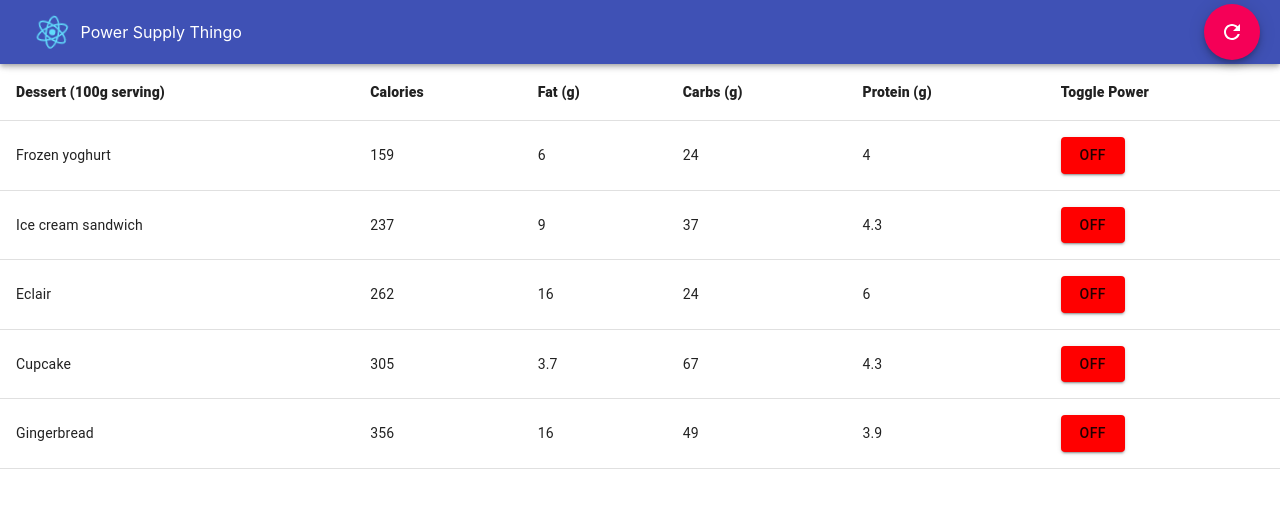
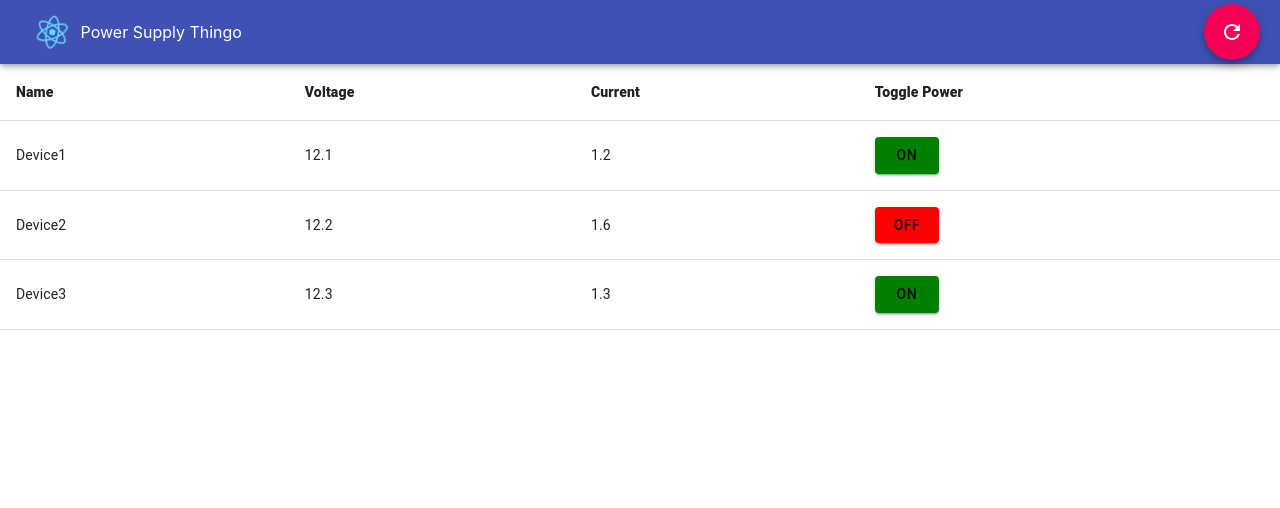
Before and after one commit to JackNewman12/Koradmote, a React (Create React App) app: page / in a window 1280 px wide. Shown: the top 508 px of the page. Built offline with nearby package versions, Linux system fonts and the light colour scheme.

Commit message:
Proper names in tables

```diff
--- a/src/App.js
+++ b/src/App.js
@@ -12,16 +12,14 @@ import AppBar from '@material-ui/core/AppBar';
 import { Toolbar } from '@material-ui/core';
 import './App.css';
 
-function createData(name, calories, fat, carbs, protein) {
-  return { name, calories, fat, carbs, protein };
+function createData(name, voltage, current, state) {
+  return { name, voltage, current, state };
 }
 
 const rows = [
-  createData('Frozen yoghurt', 159, 6.0, 24, 4.0),
-  createData('Ice cream sandwich', 237, 9.0, 37, 4.3),
-  createData('Eclair', 262, 16.0, 24, 6.0),
-  createData('Cupcake', 305, 3.7, 67, 4.3),
-  createData('Gingerbread', 356, 16.0, 49, 3.9),
+  createData('Device1', 12.1, 1.2, true),
+  createData('Device2', 12.2, 1.6, false),
+  createData('Device3', 12.3, 1.3, true),
 ];
 
 function PowerButton(props) {
@@ -31,8 +29,13 @@ function PowerButton(props) {
   let Clicked = () => {
     setisDisabled(true);
     console.log(`Toggling ${props.DevName}`);
-    setTimeout(() => { setisDisabled(false); setisPowered(!isPowered)}, 2000);
+    setTimeout(HandleClickData, 2000);
   };
+
+  let HandleClickData = () => {
+    setisDisabled(false);
+    setisPowered(!isPowered);
+  }
 
   return <Button variant="contained" style={{backgroundColor:isPowered? "green":"red"}} disabled={isDisabled} onClick={Clicked} >
     {isDisabled ? "Loading" : (isPowered ? "On" : "Off")}</Button>
@@ -56,11 +59,9 @@ function App() {
         <Table className={"JackTest"} aria-label="simple table" style={{backgroundColor: "white" }}>
           <TableHead>
             <TableRow>
-              <TableCell style={{fontWeight:900}}>Dessert (100g serving)</TableCell>
-              <TableCell style={{fontWeight:900}}>Calories</TableCell>
-              <TableCell style={{fontWeight:900}}>Fat&nbsp;(g)</TableCell>
-              <TableCell style={{fontWeight:900}}>Carbs&nbsp;(g)</TableCell>
-              <TableCell style={{fontWeight:900}}>Protein&nbsp;(g)</TableCell>
+              <TableCell style={{fontWeight:900}}>Name</TableCell>
+              <TableCell style={{fontWeight:900}}>Voltage</TableCell>
+              <TableCell style={{fontWeight:900}}>Current</TableCell>
               <TableCell style={{fontWeight:900}}>Toggle Power</TableCell>
             </TableRow>
           </TableHead>
@@ -70,11 +71,9 @@ function App() {
                 <TableCell component="th" scope="row">
                   {row.name}
                 </TableCell>
-                <TableCell>{row.calories}</TableCell>
-                <TableCell>{row.fat}</TableCell>
-                <TableCell>{row.carbs}</TableCell>
-                <TableCell>{row.protein}</TableCell>
-                <TableCell><PowerButton DevName={row.name} PowerState={false}></PowerButton></TableCell>
+                <TableCell>{row.voltage}</TableCell>
+                <TableCell>{row.current}</TableCell>
+                <TableCell><PowerButton DevName={row.name} PowerState={row.state}></PowerButton></TableCell>
               </TableRow>
             ))}
           </TableBody>
```
